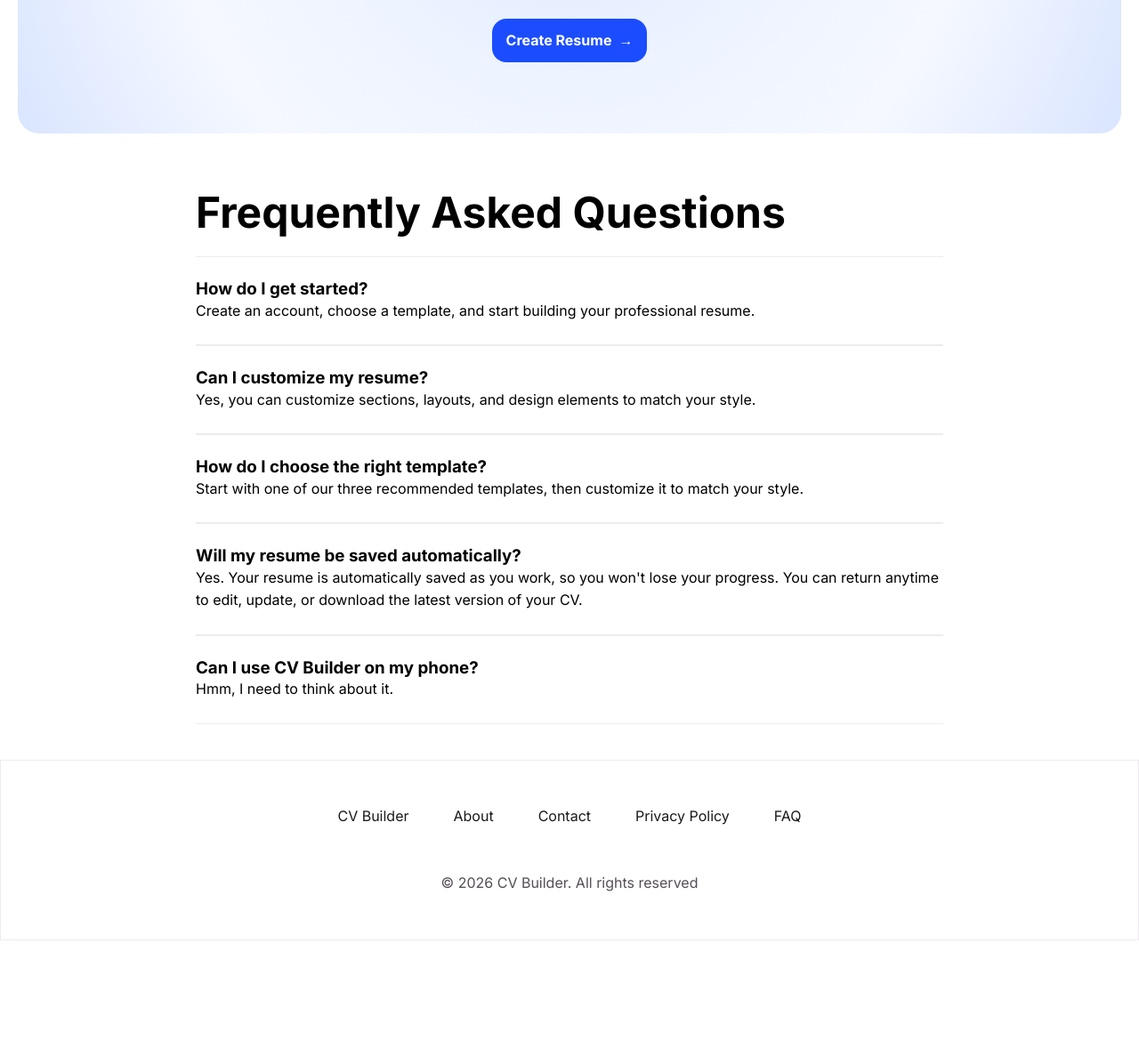
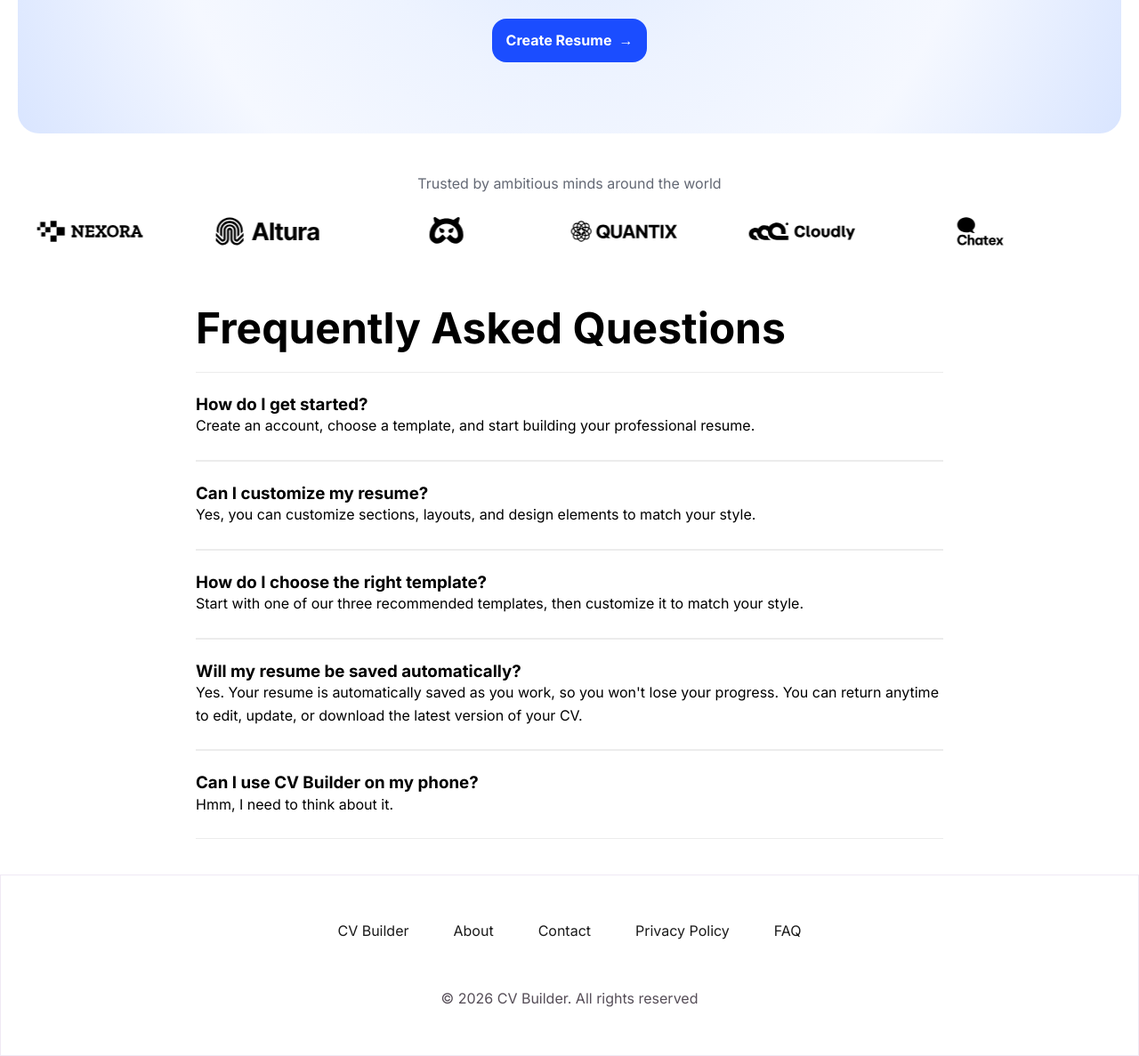
Before and after one commit to Gajwerixon/django-cv-builder, a Django app: page / in a window 1280 px wide. Shown: the part 532-1719 px from the top of the page at 89% size. Before the commit the page ends 1589 px from the top, so only its background shows below. Run offline with Django 5.2, Linux system fonts and the light colour scheme.

Commit message:
working on trusted by section

```diff
--- a/core/templates/core/home.html
+++ b/core/templates/core/home.html
@@ -96,11 +96,40 @@
 </section>
 
 
-<section class="stats">
+<section class="trusted-by">
+    <p class="trusted-by-title">Trusted by ambitious minds around the world</p>
 
-    <div class="container">
+    <div class="trusted-by-track">
+        <div class="trusted-by-group">
+            <img src="{% static "images/companies-logo/teravo.svg" %}" alt="Teravo">
+            <img src="{% static "images/companies-logo/nexora.svg" %}" alt="Nexora">
+            <img src="{% static "images/companies-logo/altura.svg" %}" alt="Altura">
+            <img src="{% static "images/companies-logo/entex.svg" %}" alt="Entex">
+            <img src="{% static "images/companies-logo/quantix.svg" %}" alt="Quantix">
+            <img src="{% static "images/companies-logo/cloudly.svg" %}" alt="Cloudly">
+            <img src="{% static "images/companies-logo/chatex.svg" %}" alt="Chatex">
+            <img src="{% static "images/companies-logo/velora.svg" %}" alt="Velora">
+            <img src="{% static "images/companies-logo/lumora.svg" %}" alt="Lumora">
+            <img src="{% static "images/companies-logo/synera.svg" %}" alt="SYNERA">
+            <img src="{% static "images/companies-logo/avenix.svg" %}" alt="Avenix">
+            <img src="{% static "images/companies-logo/elvora.svg" %}" alt="Elvora">
         </div>
 
+        <div class="trusted-by-group" aria-hidden="true">
+            <img src="{% static "images/companies-logo/teravo.svg" %}" alt="Teravo">
+            <img src="{% static "images/companies-logo/nexora.svg" %}" alt="Nexora">
+            <img src="{% static "images/companies-logo/altura.svg" %}" alt="Altura">
+            <img src="{% static "images/companies-logo/entex.svg" %}" alt="Entex">
+            <img src="{% static "images/companies-logo/quantix.svg" %}" alt="Quantix">
+            <img src="{% static "images/companies-logo/cloudly.svg" %}" alt="Cloudly">
+            <img src="{% static "images/companies-logo/chatex.svg" %}" alt="Chatex">
+            <img src="{% static "images/companies-logo/velora.svg" %}" alt="Velora">
+            <img src="{% static "images/companies-logo/lumora.svg" %}" alt="Lumora">
+            <img src="{% static "images/companies-logo/synera.svg" %}" alt="SYNERA">
+            <img src="{% static "images/companies-logo/avenix.svg" %}" alt="Avenix">
+            <img src="{% static "images/companies-logo/elvora.svg" %}" alt="Elvora">
+        </div>
+    </div>
 </section>
 
 
@@ -183,6 +212,8 @@
     </div>
 
 </section>
+
+
 </main>
 
 
--- a/static/css/home.css
+++ b/static/css/home.css
@@ -106,6 +106,7 @@
 
 
 /* Hero Section */
+
 .hero {
     width: calc(100% - 40px);
     margin: calc(var(--navbar-height) + 10px) 20px 20px;
@@ -216,6 +217,58 @@
     transform: translateX(6px);
 }
 
+
+/* Trusted-by Section  */
+
+.trusted-by {
+    overflow: hidden;
+    padding: 24px 0;
+}
+
+.trusted-by-title {
+    text-align: center;
+    margin-bottom: 24px;
+    color: var(--color-text-third);
+}
+
+.trusted-by-track {
+    display: flex;
+    width: max-content;
+    animation: trusted-by-scroll 40s linear infinite;
+}
+
+.trusted-by-group {
+    display: flex;
+    align-items: center;
+    gap: 80px;
+    padding-right: 80px;
+    flex-shrink: 0;
+}
+
+.trusted-by-group span {
+    font-size: 1.5rem;
+    font-weight: 700;
+    white-space: nowrap;
+    color: var(--color-text-dark);
+}
+
+.trusted-by-group img {
+    width: 120px;
+    height: 32px;
+    object-fit: contain;
+
+    filter: brightness(0);
+}
+
+@keyframes trusted-by-scroll {
+    from {
+        transform: translateX(0);
+    }
+
+    to {
+        transform: translateX(-20%);
+    }
+}
 
 /* How-it-works Section */
 
```
Also changed, not shown: static/images/companies-logo/altura.svg (added), static/images/companies-logo/asmtex.svg (added), static/images/companies-logo/avenix.svg (added), static/images/companies-logo/chatex.svg (added), static/images/companies-logo/cloudly.svg (added), static/images/companies-logo/elvora.svg (added), static/images/companies-logo/entex.svg (added), static/images/companies-logo/lumora.svg (added), static/images/companies-logo/nexora.svg (added), static/images/companies-logo/quantix.svg (added), static/images/companies-logo/synera.svg (added), static/images/companies-logo/teravo.svg (added), static/images/companies-logo/velora.svg (added). Lines whose indentation alone changed are shown as unchanged.
